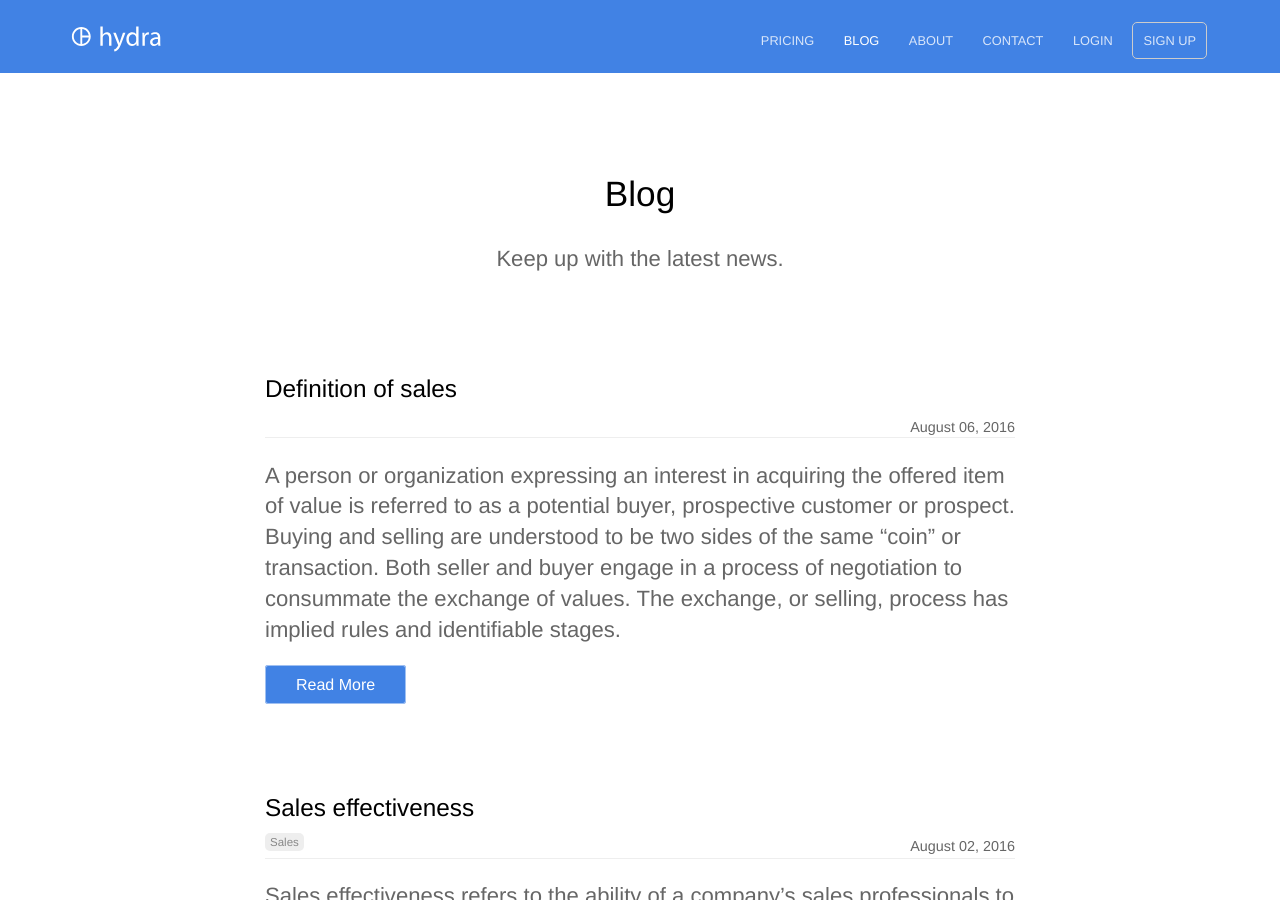
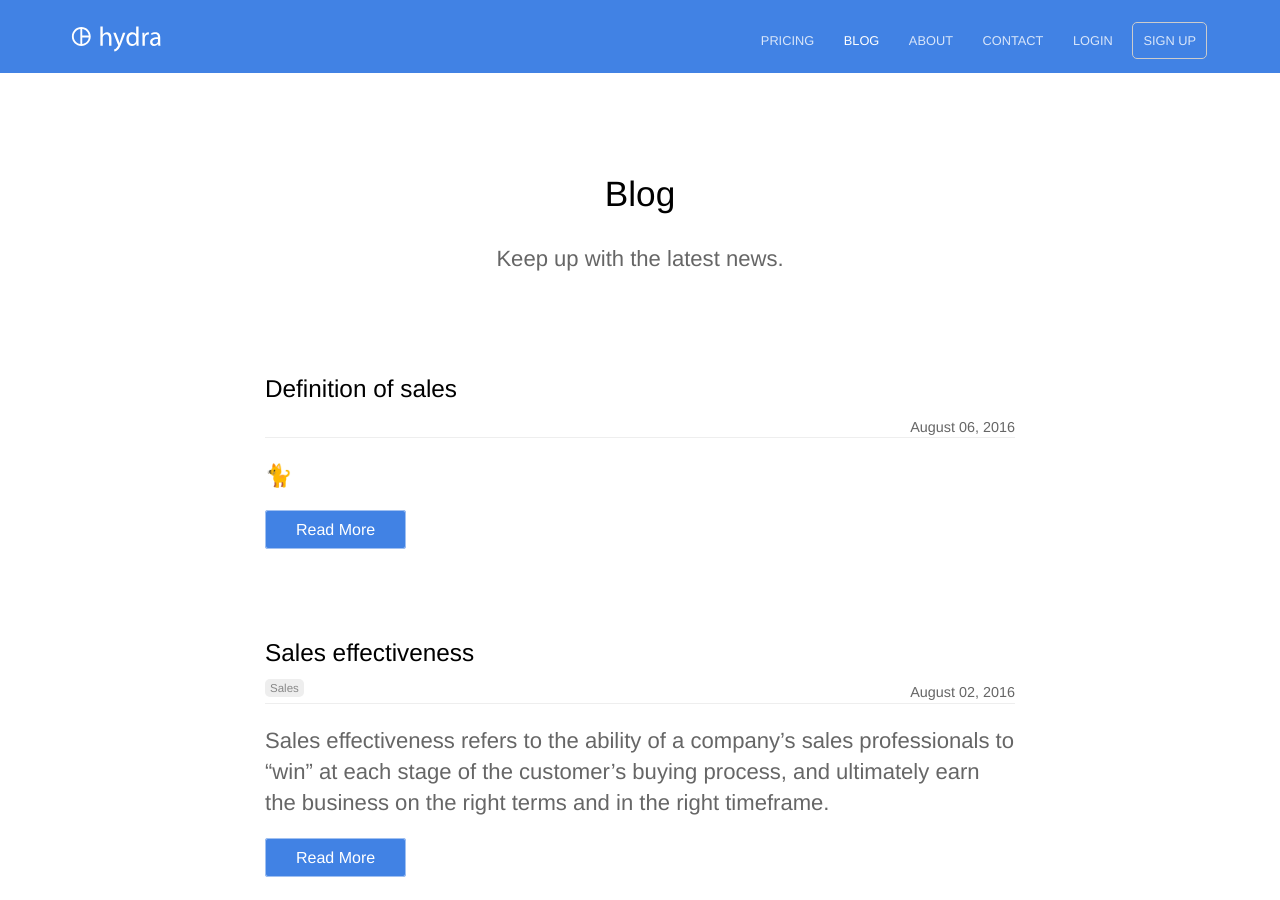
Before and after one commit to rycoll/Git-Sync-Test, a Jekyll site: the page built from blog/index.html, in a window 1280 px wide and 900 px high. Built offline with Jekyll 4.4.1, drawn with Linux system fonts in a browser that asks for light colours; the list of posts is cut into pages by our own code; some of the changed lines change nothing that is shown.

Commit message:
Updated 1 file via CloudCannon.

```diff
--- a/_posts/2016-08-06-definition-of-sales.md
+++ b/_posts/2016-08-06-definition-of-sales.md
@@ -4,35 +4,4 @@ title: Definition of sales
 categories: []
 author_staff_member: james
 ---
-A person or organization expressing an interest in acquiring the offered item of value is referred to as a potential buyer, prospective customer or prospect. Buying and selling are understood to be two sides of the same “coin” or transaction. Both seller and buyer engage in a process of negotiation to consummate the exchange of values. The exchange, or selling, process has implied rules and identifiable stages.
-
-![Cat](https://source.unsplash.com/random/1500x1146)
-
-It is implied that the selling process will proceed fairly and ethically so that the parties end up nearly equally rewarded. The stages of selling, and buying, involve getting acquainted, assessing each party’s need for the other’s item of value, and determining if the values to be exchanged are equivalent or nearly so, or, in buyer’s terms, “worth the price.” Sometimes, sellers have to use their own experiences when selling products with appropriate discounts.
-
-## Management point of view
-
-From a management viewpoint it is thought of as a part of marketing, although the skills required are different. Sales often forms a separate grouping in a corporate structure, employing separate specialist operatives known as salespersons (singular: salesperson). Selling is considered by many to be a sort of persuading “art”. Contrary to popular belief, the methodological approach of selling refers to a systematic process of repetitive and measurable milestones, by which a salesman relates his or her offering of a product or service in return enabling the buyer to achieve their goal in an economic way. While the sales process refers to a systematic process of repetitive and measurable milestones, the definition of the selling is somewhat ambiguous due to the close nature of advertising, promotion, public relations, and direct marketing.
-
-![apricot](https://source.unsplash.com/random/1500x1147)
-
-Selling is the profession-wide term, much like marketing defines a profession. Recently, attempts have been made to clearly understand who is in the sales profession, and who is not. There are many articles looking at marketing, advertising, promotions, and even public relations as ways to create a unique transaction.
-
-## Common terms
-
-Two common terms used to describe a salesperson are “Farmer” and “Hunter”. The reality is that most professional sales people have a little of both. A hunter is often associated with aggressive personalities who use aggressive sales technique. In terms of sales methodology a hunter refers to a person whose focus is on bringing in and closing deals. This process is called “sales capturing”. An example is a commodity sale such as a long distance sales person, shoe sales person and to a degree a car sales person. Their job is to find and convert buyers. A sales farmer is someone who creates sales demand by activities that directly influence and alter the buying process.
-
-![Marketing](https://source.unsplash.com/random/1500x1148)
-
-## Systems approach
-
-Many believe that the focus of selling is on the human agents involved in the exchange between buyer and seller. Effective selling also requires a systems approach, at minimum involving roles that sell, enable selling, and develop sales capabilities. Selling also involves salespeople who possess a specific set of sales skills and the knowledge required to facilitate the exchange of value between buyers and sellers that is unique from marketing, advertising, etc.
-
-![Lady bugs](https://source.unsplash.com/random/1500x1149)
-
-Within these three tenets, the following definition of professional selling is offered by the American Society for Training and Development (ASTD):
-
-“The holistic business system required to effectively develop, manage, enable, and execute a mutually beneficial, interpersonal exchange of goods and/or services for equitable value.”
-Team selling is one way to influence sales. Team selling is “a group of people representing the sales department and other functional areas in the firm, such as finance, production, and research and development”. (Spiro) Team selling came about in the 1990s through total quality management (TQM). TQM occurs when companies work to improve their customer satisfaction by constantly improving all of their operations.
-
-[source](https://en.wikipedia.org/wiki/Sales): Wikipedia
+🐈
```
